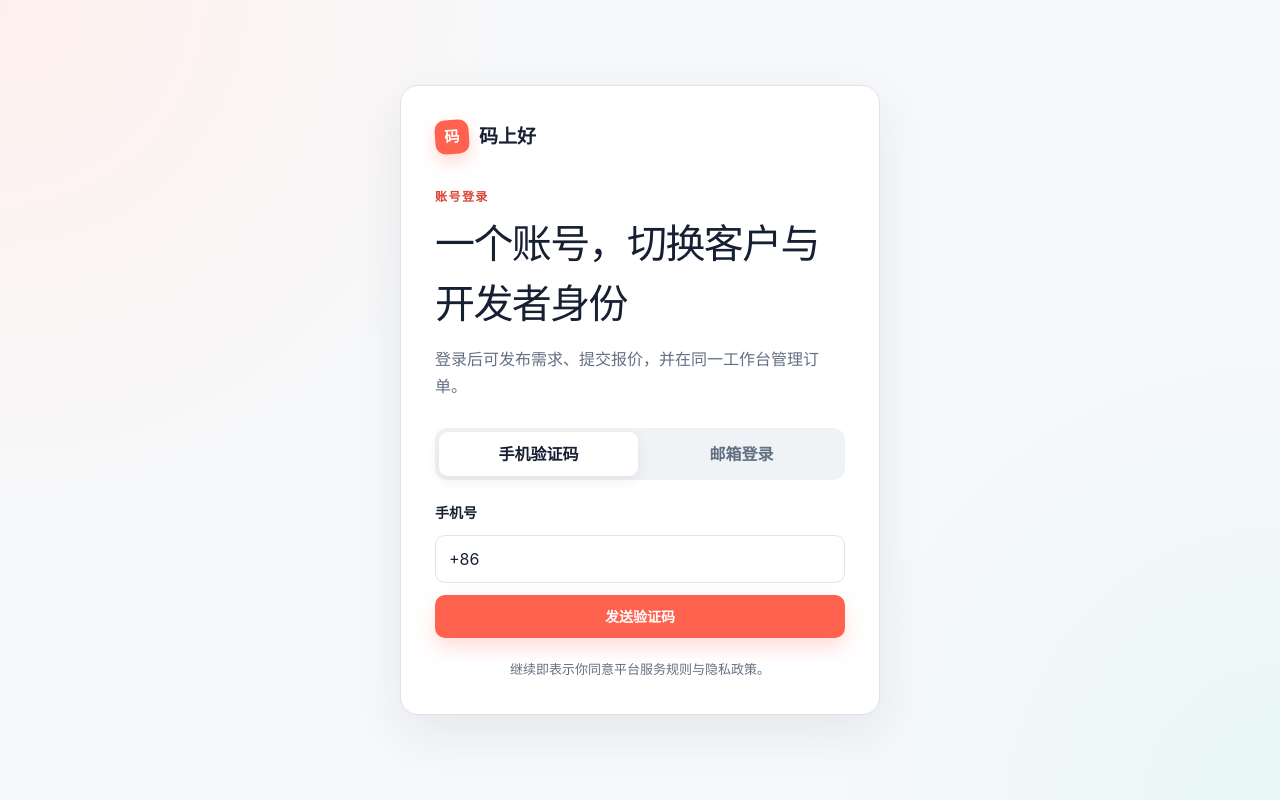
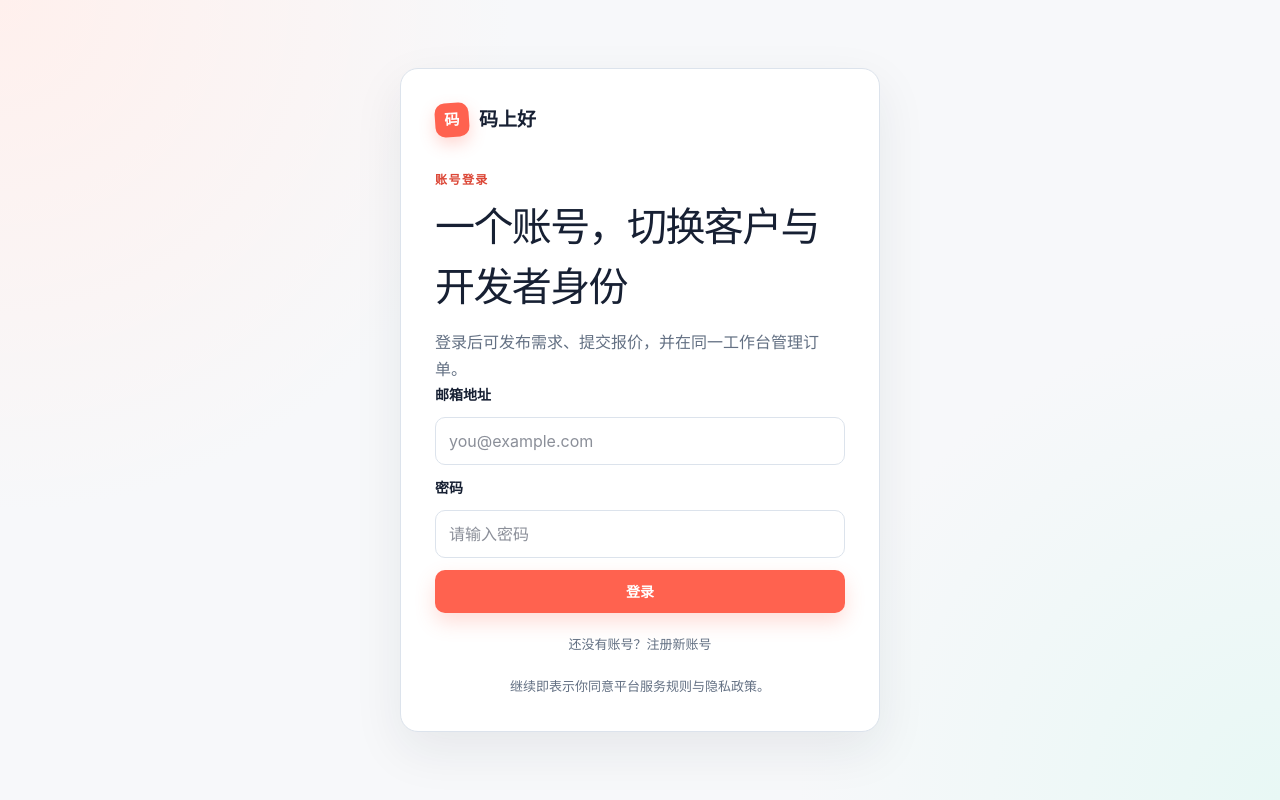
Before and after one commit to clarialmonacid68-eng/mashangha-website, a Next.js app: page /login in a window 1280 px wide. Built offline with nearby package versions, Linux system fonts and the light colour scheme; no server answers.

Commit message:
feat(auth): add email password signup flow

```diff
--- a/app/(auth)/login/page.tsx
+++ b/app/(auth)/login/page.tsx
@@ -7,11 +7,9 @@ import { Button } from "@/components/ui/button";
 import { Card } from "@/components/ui/card";
 import { createClient } from "@/lib/auth/client";
 
-type LoginMethod = "phone" | "email";
-
 export default function LoginPage() {
-  const [method, setMethod] = useState<LoginMethod>("phone");
-  const [value, setValue] = useState("+86");
+  const [email, setEmail] = useState("");
+  const [password, setPassword] = useState("");
   const [message, setMessage] = useState("");
   const [pending, setPending] = useState(false);
 
@@ -20,34 +18,19 @@ export default function LoginPage() {
     setPending(true);
     setMessage("");
 
-    const supabase = createClient();
-    const redirectTo = `${window.location.origin}/auth/callback`;
-
-    const result =
-      method === "email"
-        ? await supabase.auth.signInWithOtp({
-            email: value.trim(),
-            options: { emailRedirectTo: redirectTo },
-          })
-        : await supabase.auth.signInWithOtp({
-            phone: value.trim(),
-          });
+    const { error } = await createClient().auth.signInWithPassword({
+      email: email.trim(),
+      password,
+    });
 
     setPending(false);
 
-    if (result.error) {
-      setMessage(result.error.message);
+    if (error) {
+      setMessage("邮箱或密码不正确，请重试。");
       return;
     }
 
-    if (method === "phone") {
-      window.location.assign(
-        `/verify?phone=${encodeURIComponent(value.trim())}`,
-      );
-      return;
-    }
-
-    setMessage("登录链接已发送，请前往邮箱完成验证。");
+    window.location.assign("/workspace/settings");
   }
 
   return (
@@ -63,62 +46,40 @@ export default function LoginPage() {
           登录后可发布需求、提交报价，并在同一工作台管理订单。
         </p>
 
-        <div className="auth-tabs" role="tablist" aria-label="登录方式">
-          <button
-            aria-selected={method === "phone"}
-            className={method === "phone" ? "is-active" : ""}
-            onClick={() => {
-              setMethod("phone");
-              setValue("+86");
-              setMessage("");
-            }}
-            role="tab"
-            type="button"
-          >
-            手机验证码
-          </button>
-          <button
-            aria-selected={method === "email"}
-            className={method === "email" ? "is-active" : ""}
-            onClick={() => {
-              setMethod("email");
-              setValue("");
-              setMessage("");
-            }}
-            role="tab"
-            type="button"
-          >
-            邮箱登录
-          </button>
-        </div>
-
         <form className="auth-form" onSubmit={handleSubmit}>
-          <label htmlFor="login-identifier">
-            {method === "phone" ? "手机号" : "邮箱地址"}
-          </label>
+          <label htmlFor="login-email">邮箱地址</label>
           <input
-            autoComplete={method === "phone" ? "tel" : "email"}
-            id="login-identifier"
-            inputMode={method === "phone" ? "tel" : "email"}
-            onChange={(event) => setValue(event.target.value)}
-            placeholder={method === "phone" ? "+8613800138000" : "you@example.com"}
+            autoComplete="email"
+            id="login-email"
+            inputMode="email"
+            onChange={(event) => setEmail(event.target.value)}
+            placeholder="you@example.com"
             required
-            type={method === "phone" ? "tel" : "email"}
-            value={value}
+            type="email"
+            value={email}
+          />
+          <label htmlFor="login-password">密码</label>
+          <input
+            autoComplete="current-password"
+            id="login-password"
+            minLength={6}
+            onChange={(event) => setPassword(event.target.value)}
+            placeholder="请输入密码"
+            required
+            type="password"
+            value={password}
           />
           <Button disabled={pending} type="submit">
-            {pending
-              ? "正在发送..."
-              : method === "phone"
-                ? "发送验证码"
-                : "发送登录链接"}
+            {pending ? "正在登录..." : "登录"}
           </Button>
         </form>
 
         {message ? <p className="auth-message">{message}</p> : null}
+
         <p className="auth-terms">
-          继续即表示你同意平台服务规则与隐私政策。
+          还没有账号？<Link href="/register">注册新账号</Link>
         </p>
+        <p className="auth-terms">继续即表示你同意平台服务规则与隐私政策。</p>
       </Card>
     </main>
   );
--- /dev/null
+++ b/app/(auth)/register/page.tsx
@@ -0,0 +1,119 @@
+"use client";
+
+import Link from "next/link";
+import { FormEvent, useState } from "react";
+
+import { Button } from "@/components/ui/button";
+import { Card } from "@/components/ui/card";
+import { createClient } from "@/lib/auth/client";
+
+export default function RegisterPage() {
+  const [email, setEmail] = useState("");
+  const [password, setPassword] = useState("");
+  const [confirm, setConfirm] = useState("");
+  const [message, setMessage] = useState("");
+  const [pending, setPending] = useState(false);
+
+  async function handleSubmit(event: FormEvent<HTMLFormElement>) {
+    event.preventDefault();
+    setMessage("");
+
+    if (password.length < 8) {
+      setMessage("密码至少 8 位。");
+      return;
+    }
+
+    if (password !== confirm) {
+      setMessage("两次输入的密码不一致。");
+      return;
+    }
+
+    setPending(true);
+
+    const { data, error } = await createClient().auth.signUp({
+      email: email.trim(),
+      password,
+      options: {
+        emailRedirectTo: `${window.location.origin}/auth/callback`,
+      },
+    });
+
+    setPending(false);
+
+    if (error) {
+      setMessage(error.message);
+      return;
+    }
+
+    // 邮箱确认关闭时 signUp 直接返回会话，可立即进入工作台；
+    // 邮箱确认开启时无会话，需用户查收确认邮件后再登录。
+    if (data.session) {
+      window.location.assign("/workspace/settings");
+      return;
+    }
+
+    setMessage("注册成功。请前往邮箱完成验证后再登录。");
+  }
+
+  return (
+    <main className="auth-page">
+      <Card className="auth-card">
+        <Link className="brand auth-brand" href="/">
+          <span className="brand-mark">码</span>
+          <span>码上好</span>
+        </Link>
+        <p className="eyebrow">注册账号</p>
+        <h1>创建你的码上好账号</h1>
+        <p className="auth-intro">
+          一个账号即可作为客户发布需求，或申请成为开发者接单。
+        </p>
+
+        <form className="auth-form" onSubmit={handleSubmit}>
+          <label htmlFor="register-email">邮箱地址</label>
+          <input
+            autoComplete="email"
+            id="register-email"
+            inputMode="email"
+            onChange={(event) => setEmail(event.target.value)}
+            placeholder="you@example.com"
+            required
+            type="email"
+            value={email}
+          />
+          <label htmlFor="register-password">设置密码</label>
+          <input
+            autoComplete="new-password"
+            id="register-password"
+            minLength={8}
+            onChange={(event) => setPassword(event.target.value)}
+            placeholder="至少 8 位"
+            required
+            type="password"
+            value={password}
+          />
+          <label htmlFor="register-confirm">确认密码</label>
+          <input
+            autoComplete="new-password"
+            id="register-confirm"
+            minLength={8}
+            onChange={(event) => setConfirm(event.target.value)}
+            placeholder="再次输入密码"
+            required
+            type="password"
+            value={confirm}
+          />
+          <Button disabled={pending} type="submit">
+            {pending ? "正在注册..." : "注册"}
+          </Button>
+        </form>
+
+        {message ? <p className="auth-message">{message}</p> : null}
+
+        <p className="auth-terms">
+          已有账号？<Link href="/login">返回登录</Link>
+        </p>
+        <p className="auth-terms">注册即表示你同意平台服务规则与隐私政策。</p>
+      </Card>
+    </main>
+  );
+}
```
Also changed, not shown: 2 other files (tests, documents, lock files or other folders).
